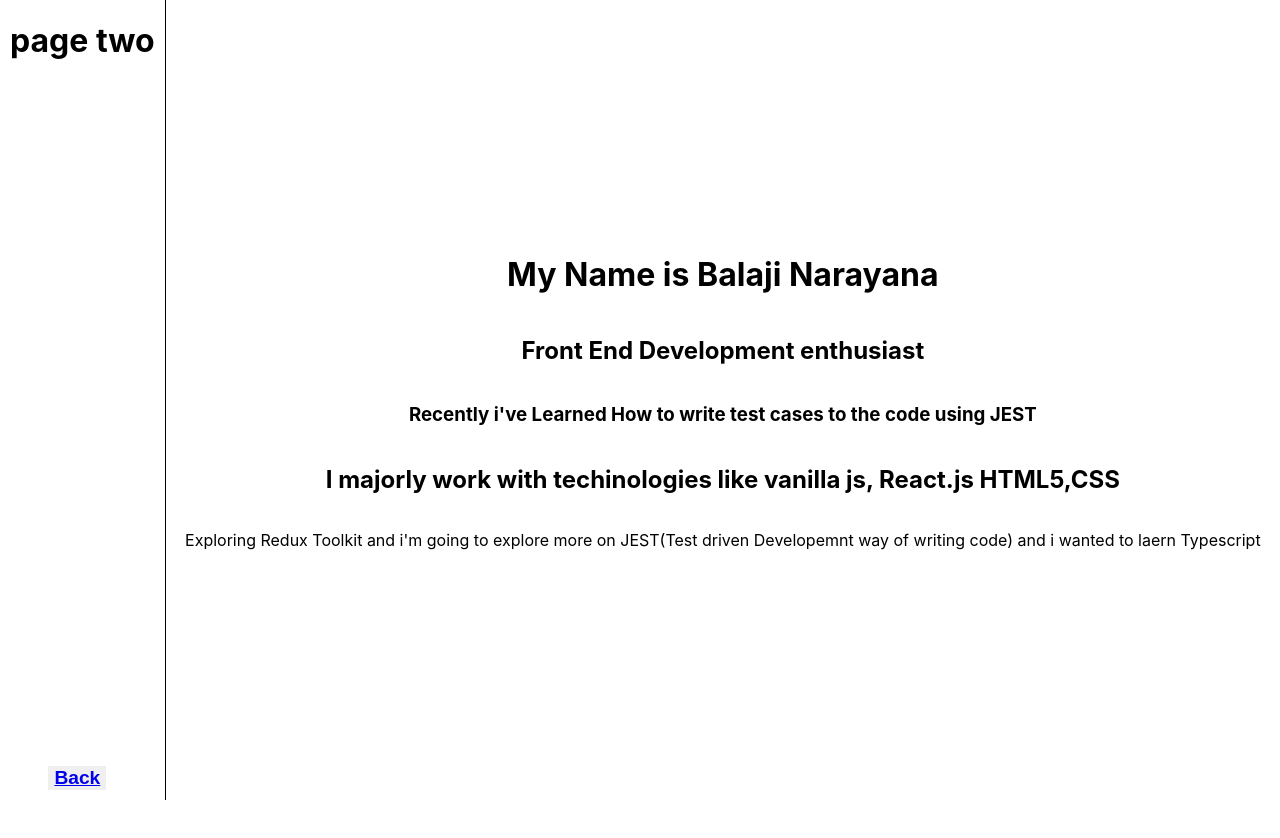
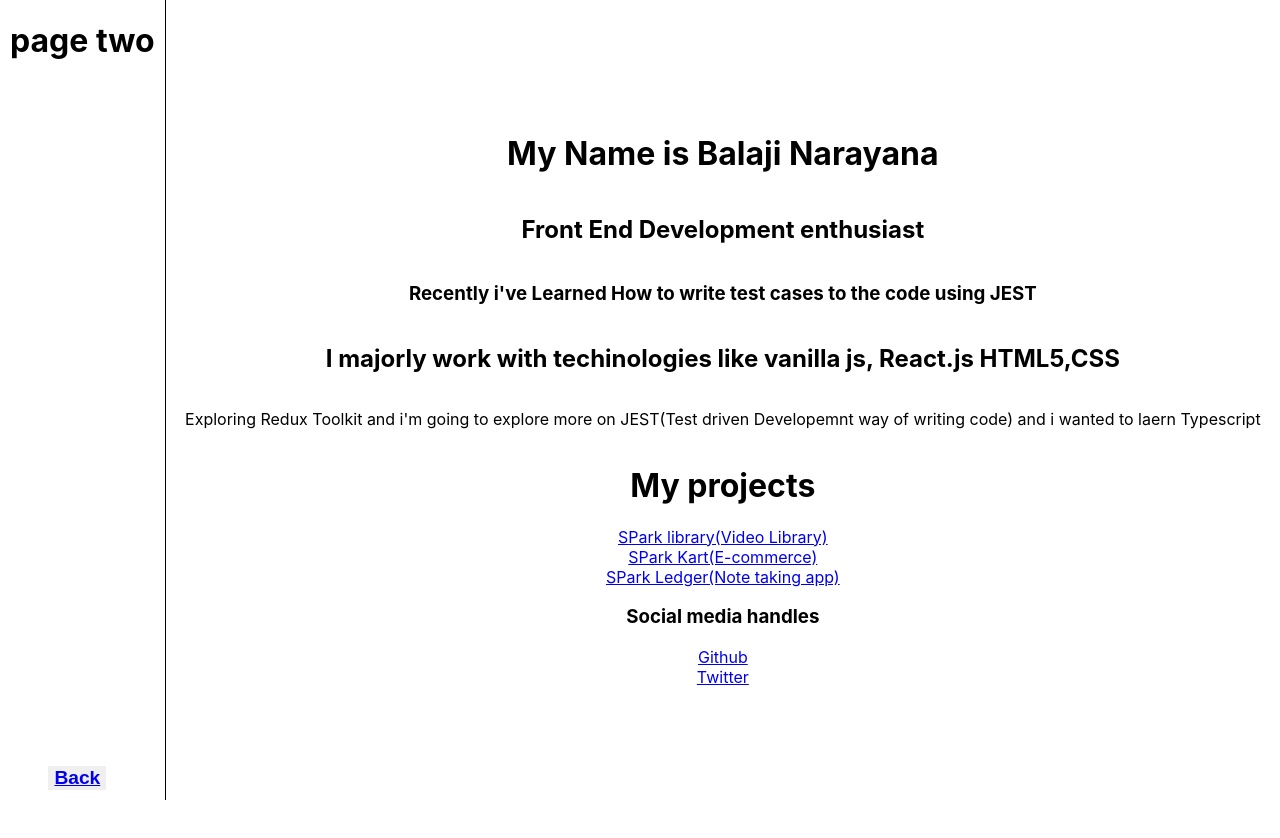
Before and after one commit to BALAJI141031/assignment, a React (Create React App) app: page /page2 in a window 1280 px wide. Shown: the top 838 px of the page. Built offline with nearby package versions, Linux system fonts and the light colour scheme.

Commit message:
refactor:projects and social media handles added

```diff
--- a/src/App.js
+++ b/src/App.js
@@ -93,12 +93,7 @@ function App() {
     diffX.current = mouseX - dragableDivX;
     diffY.current = mouseY - dragableDivY;
   };
-
-
-
-
-  console.log(position,"hey give me your position")
-  let positionProps
+  let positionProps={}
   if (position === "center") {
     positionProps = {
       top: "50%",
@@ -167,7 +162,6 @@ function App() {
           Go to Page 2
        </Link> </button>
         </footer></>} />
-
         <Route path="/page2" element={<Pagetwo setpageOneChanges={setpageOneChanges} setPosition={setPosition}/>}/>
       </Routes>
 
--- a/src/Routes/routeTwo.js
+++ b/src/Routes/routeTwo.js
@@ -17,7 +17,15 @@ export default function Pagetwo({setpageOneChanges,setPosition}) {
       <h2>Front End Development enthusiast</h2>
       <h3>Recently i've Learned How to write  test cases to the code using JEST</h3>
       <h2>I majorly work with techinologies like  vanilla js, React.js HTML5,CSS </h2>
-      <p>Exploring Redux Toolkit and i'm going to explore more on JEST(Test driven Developemnt way of writing code) and i wanted to laern Typescript</p>
+        <p>Exploring Redux Toolkit and i'm going to explore more on JEST(Test driven Developemnt way of writing code) and i wanted to laern Typescript</p>
+        <h1>My projects</h1>
+        <Link to="https://spark-library.vercel.app/">SPark library(Video Library)</Link>
+        <Link to="https://sparkcart.vercel.app/">SPark Kart(E-commerce)</Link>
+        <Link to="https://sparkledger.vercel.app/">SPark Ledger(Note taking app)</Link>
+        <h3>Social media handles</h3>
+        <Link to="https://github.com/BALAJI141031?tab=repositories">Github</Link>
+        <Link to="https://twitter.com/Balu1031">Twitter</Link>
+
       </div>
       </div>
   </div>
```
